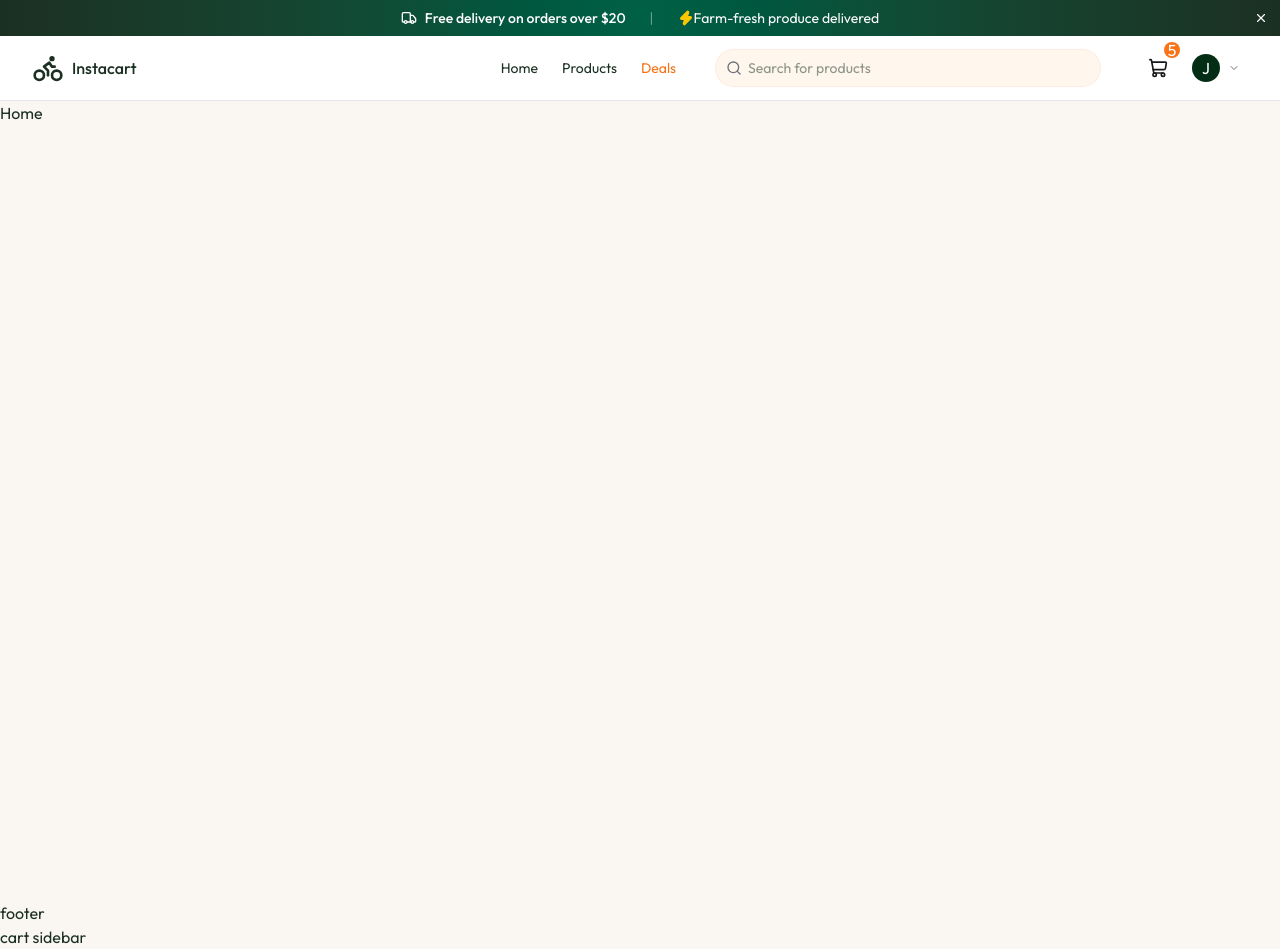
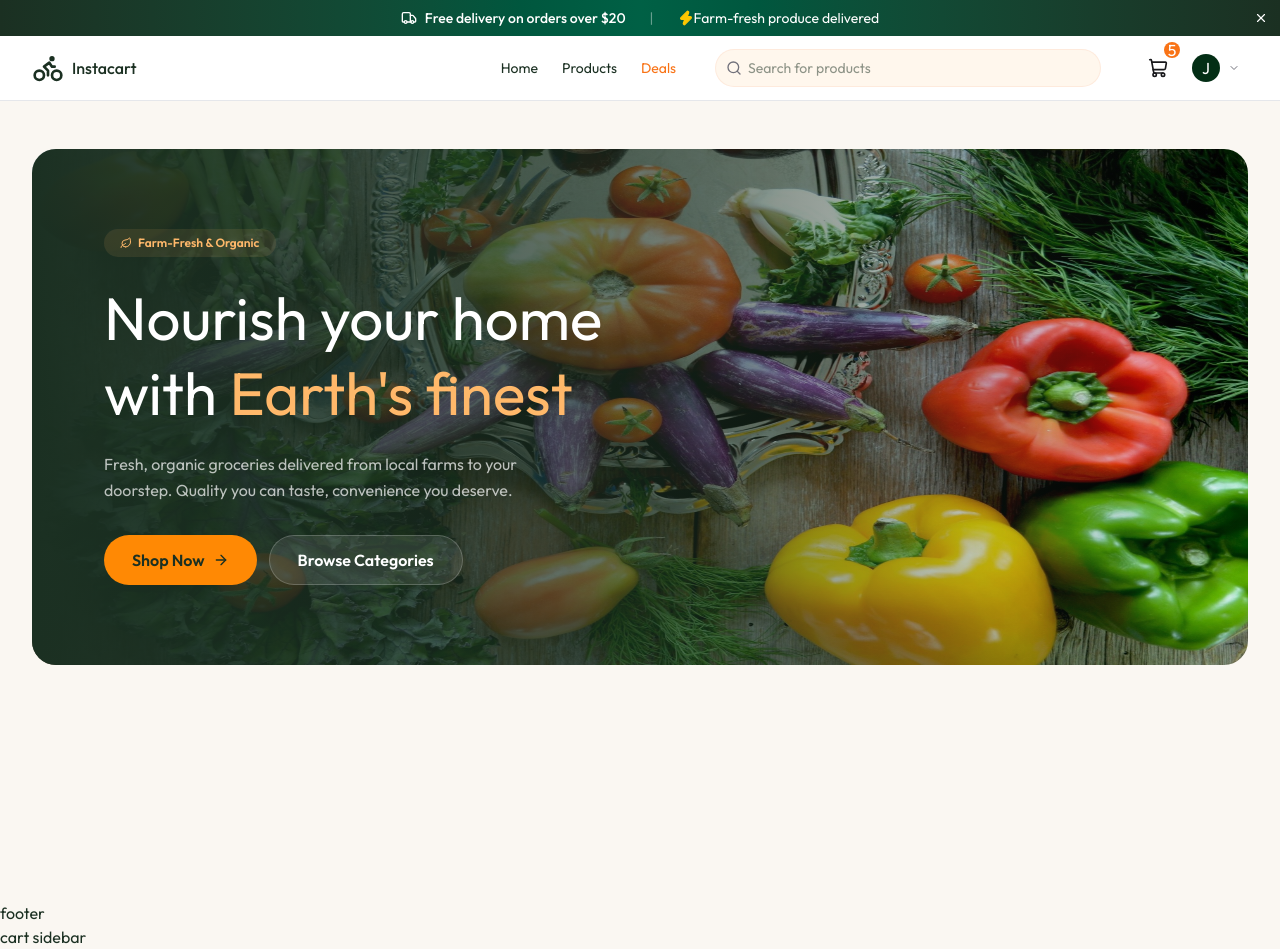
Before and after one commit to React-projects/Instacart---Grocery-Delivery, a React (Vite) app in the folder client/: page / in a window 1280 px wide. Built offline with nearby package versions, Linux system fonts and the light colour scheme.

Commit message:
feat: implement Hero section and update Home page layout

```diff
--- /dev/null
+++ b/client/src/components/Home/Hero.tsx
@@ -0,0 +1,35 @@
+import { ArrowRight, ArrowRightIcon, LeafIcon } from 'lucide-react';
+import { heroSectionData } from '../../assets/assets';
+import { Link } from 'react-router-dom';
+
+const Hero = () => {
+    return (
+        <section className="relative overflow-hidden mb-6 rounded-3xl flex items-center min-h-[450px]">
+            <img src={heroSectionData.hero_image} alt="Hero Background" className=" absolute inset-0 h-full w-full object-coved" />
+            <div className="absolute inset-0 bg-linear-to-r  from-app-green via-app-green/65 to-transparent" />
+            <div className="relative max-w-7x1 mx-auto px-4 sm:px-6 lg:px-8 py-20 w-full">
+                <div className="max-w-xl xl:pl-10 ">
+                    <span className="inline-flex items-center gap-1.5 px-4 py-1.5 text-xs font-semibold text-orange-300 bg-orange-300/10 rounded-full mb-6">
+                        {' '}
+                        <LeafIcon className="size-3" />
+                        Farm-Fresh & Organic
+                    </span>
+                    <h1 className=" text-4xl sm:text-5xl lg:text-6xl text-white leading-tight mb-5">
+                        Nourish your home with <span className="text-orange-300">Earth's finest</span>
+                    </h1>
+                    <p className="text-base text-white/70 leading-relaxed mb-8 max-w-md">{heroSectionData.description}</p>
+                    <div className="flex flex-wrap gap-3">
+                        <Link to="/products" className="px-7 py-3 bg-orange-400 text -white font-semibold rounded-full hover:bg-orange-500 transition-all flex-center gap-2 active:scale-[0.98]">
+                            Shop Now <ArrowRightIcon className="size-4" />
+                        </Link>
+                        <Link to="/products" className="px-7 py-3 bg-white/10 text-white font-semibold rounded-full hover:bg-white/22 transition-all border border-white/20">
+                            Browse Categories
+                        </Link>
+                    </div>
+                </div>
+            </div>
+        </section>
+    );
+};
+
+export default Hero;
--- a/client/src/pages/Home.tsx
+++ b/client/src/pages/Home.tsx
@@ -1,5 +1,11 @@
+import Hero from '../components/Home/Hero';
+
 const Home = () => {
-    return <div>Home</div>;
+    return (
+        <div className="min-h-screen max-w-7xl mx-auto px-4 sm:px-6 lg:px-8 py-12">
+            <Hero />
+        </div>
+    );
 };
 
 export default Home;
```
